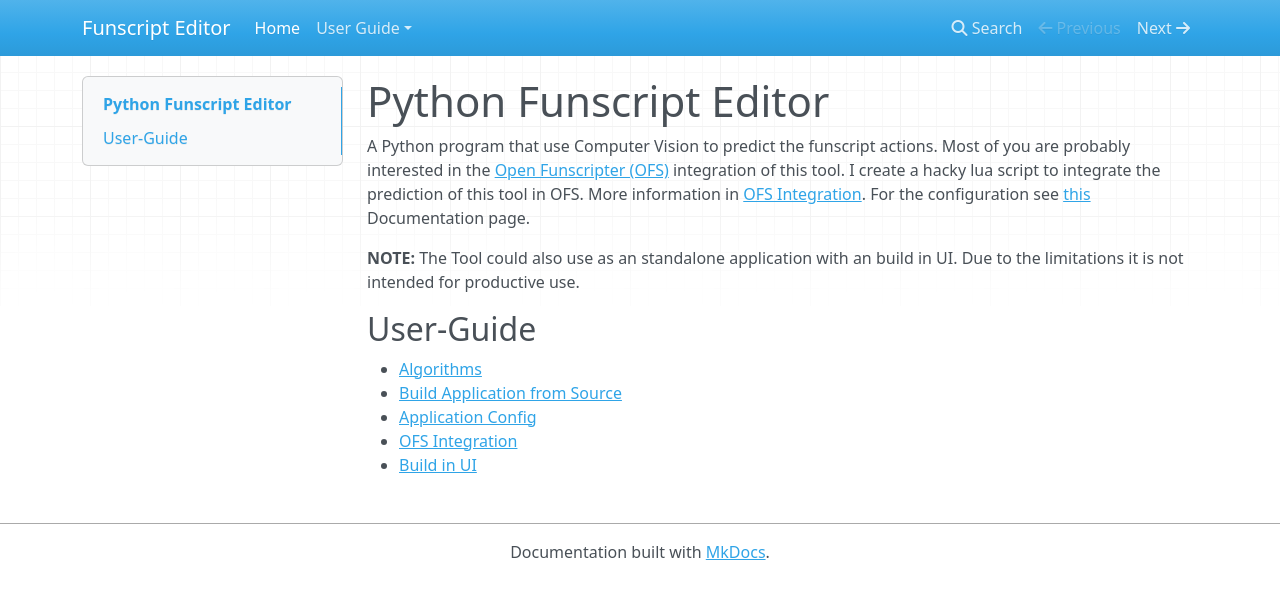
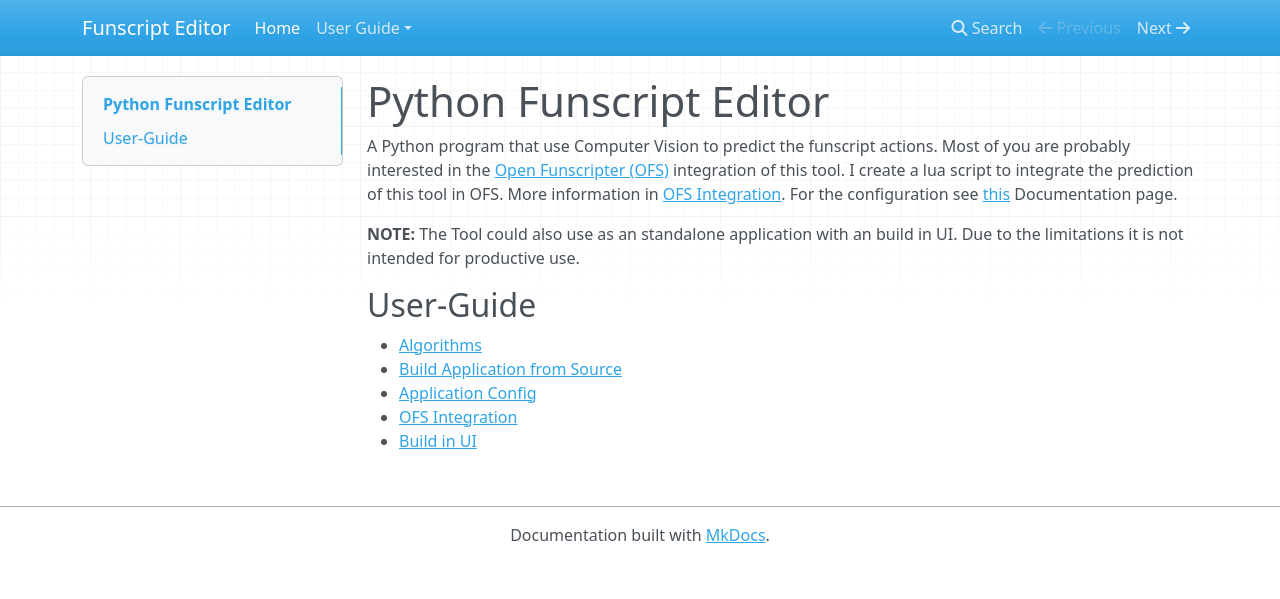
Before and after one commit to michael-mueller-git/Python-Funscript-Editor, an MkDocs documentation site: the page built from docs/app/docs/index.md, in a window 1280 px wide. Shown: the top 599 px of the page. Built offline with MkDocs 1.6.1, drawn with Linux system fonts in a browser that asks for light colours; nearby versions of some CDN libraries.

```diff
--- a/docs/app/docs/index.md
+++ b/docs/app/docs/index.md
@@ -1,6 +1,6 @@
 # Python Funscript Editor
 
-A Python program that use Computer Vision to predict the funscript actions. Most of you are probably interested in the [Open Funscripter (OFS)](https://github.com/OpenFunscripter/OFS) integration of this tool. I create a hacky lua script to integrate the prediction of this tool in OFS. More information in [OFS Integration](user-guide/ofs-integration/index.html). For the configuration see [this](user-guide/config/index.html) Documentation page.
+A Python program that use Computer Vision to predict the funscript actions. Most of you are probably interested in the [Open Funscripter (OFS)](https://github.com/OpenFunscripter/OFS) integration of this tool. I create a lua script to integrate the prediction of this tool in OFS. More information in [OFS Integration](user-guide/ofs-integration/index.html). For the configuration see [this](user-guide/config/index.html) Documentation page.
 
 **NOTE:** The Tool could also use as an standalone application with an build in UI. Due to the limitations it is not intended for productive use.
 
```
Also changed, not shown: docs/app/docs/README.md (+1 -1 lines), docs/app/docs/user-guide/ofs-integration.md (+1 -1 lines), README.md.
